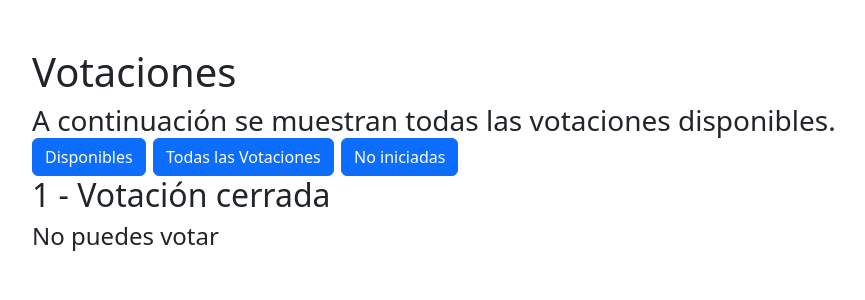
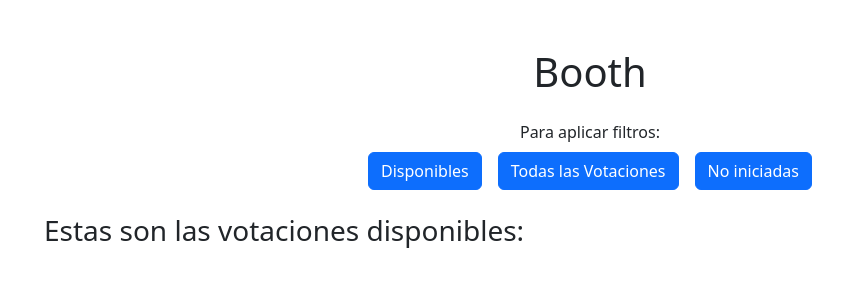
Before and after one commit to part-pantoja/decide, a Django app: page /booth/ in a window 1280 px wide. Shown: the part 64-364 px from the top of the page, without its empty margins (50-915 px from the left). Run offline with Django 3.2, Linux system fonts and the light colour scheme; a user stored in the database is signed in; data comes from the database, SQL or seed files in the repository.

Commit message:
feat(booth): ajustes en booth_home
Cambios para la mejora de booth_home

```diff
--- a/decide/booth/templates/booth/booth_home.html
+++ b/decide/booth/templates/booth/booth_home.html
@@ -1,30 +1,45 @@
 {%  extends "base.html" %}
 {% block title %} Votaciones en las que estás censado {% endblock %}
 {% block content %}
-<h1>Votaciones</h1>
-<h3>A continuación se muestran todas las votaciones disponibles.
-<form method="get" action="{% url 'booth:booth_home' %}">
-    <button type="submit" name="filtro" class="btn btn-primary" value="disponibles">Disponibles</button>
-    <button type="submit" name="filtro" class="btn btn-primary" value="todas">Todas las Votaciones</button>
-    <button type="submit" name="filtro" class="btn btn-primary" value="no_iniciadas">No iniciadas</button>
-</form>
+  <div class="container mt-4">
+    <h1 class="text-center mb-4">Booth</h1>
+    <p class="text-center mt-2 mb-2">Para aplicar filtros:</p>
+    <form method="get" action="{% url 'booth:booth_home' %}" class="d-flex justify-content-center">
+      <button type="submit" name="filtro" class="btn btn-primary me-3" value="disponibles">Disponibles</button>
+      <button type="submit" name="filtro" class="btn btn-primary me-3" value="todas">Todas las Votaciones</button>
+      <button type="submit" name="filtro" class="btn btn-primary" value="no_iniciadas">No iniciadas</button>
+    </form>
+    {% if filtro == "disponibles" or filtro is None %}
+      <h3 class="mt-4">Estas son las votaciones disponibles:</h3>
+    {% elif filtro == "todas" %}
+      <h3 class="mt-4">Estas son todas las votaciones:</h3>
+    {% elif filtro == "no_iniciadas" %}
+      <h3 class="mt-4">Estas son las votaciones que no están iniciadas:</h3>
+    {% endif %}
 
     {% for voting in votings %}
+      <div class="card mt-4">
+        <div class="card-body">
+          <h2 class="card-title">Votación {{ forloop.counter}}</h2>
+          <h4>Nombre: {{ voting.name }}</h3>
+          <h4>ID: {{ voting.id }}</h3>
+          {% if voting.desc %}
+            <p class="card-text">{{ voting.desc }}</p>
+          {% endif %}
+          {% if voting.start_date %}
+            <p class="card-text">Fecha de inicio: {{ voting.start_date|date:"F j, Y H:i" }}</p>
+          {% else %}
+            <p class="card-text">Fecha de inicio: Aún no ha comenzado</p>
+          {% endif %}
+          <p class="card-text">Fecha de fin: {% if voting.end_date %}{{ voting.end_date|date:"F j, Y H:i" }}{% else %}Sin fecha de fin{% endif %}</p>
 
-
-
-    {% if voting.end_date is None %}
-        <div>
-            <h2>{{ voting.id }} - {{ voting.name }}</h2>
-            <h4><a href="{% url 'booth:booth_detail' voting.id %}">Votar</a></h4>
-        <div>
-    {% else %}
-        <div>
-            <h2>{{ voting.id }} - {{ voting.name }}</h2>
-            <h4>No puedes votar</h4>
-        <div>
-
-    {% endif %}
-
+          {% if voting.end_date is None and voting.start_date is not None or voting.start_date > voting.end_date %}
+            <a href="{% url 'booth:booth_detail' voting.id %}" class="btn btn-primary">Votar</a>
+          {% else %}
+            <p class="text-danger">No puedes votar</p>
+          {% endif %}
+        </div>
+      </div>
     {% endfor %}
+  </div>
 {% endblock %}
--- a/decide/booth/views.py
+++ b/decide/booth/views.py
@@ -38,7 +38,7 @@ def booth_home(request):
 
     if user_votings:
         filtro = request.GET.get('filtro', None)
-        if filtro == 'disponibles':
+        if filtro == 'disponibles' or filtro is None:
             for voting in user_votings:
                 for v in voting:
                     if v['start_date'] and not v['end_date']:
@@ -49,6 +49,7 @@ def booth_home(request):
         elif filtro == 'no_iniciadas':
             for voting in user_votings:
                 for v in voting:
+                    print(v)
                     if not v['start_date']:
                         votos.append(v)
         else:
@@ -57,7 +58,8 @@ def booth_home(request):
                     votos.append(v)
 
     return render(request, 'booth/booth_home.html', {
-        'votings': votos
+        'votings': votos,
+        'filtro': request.GET.get('filtro', None)
     })
 
 
```
